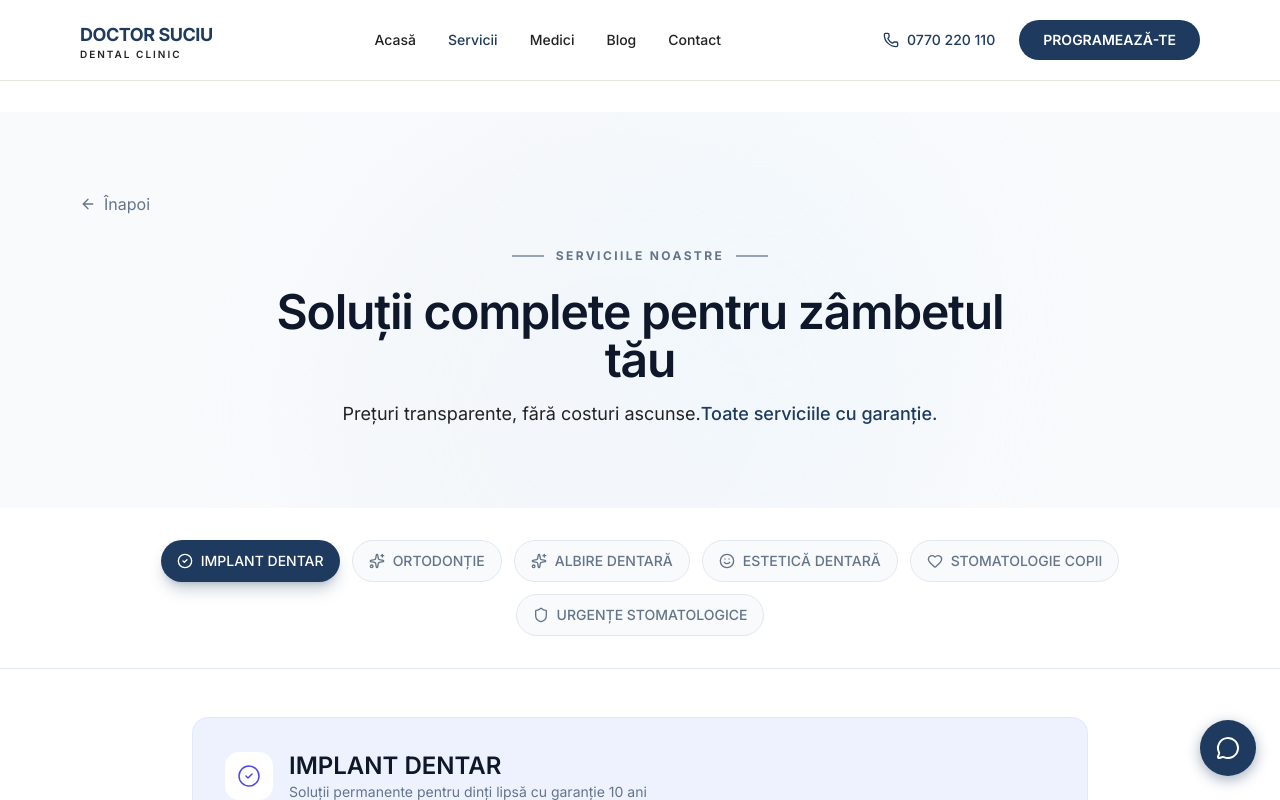
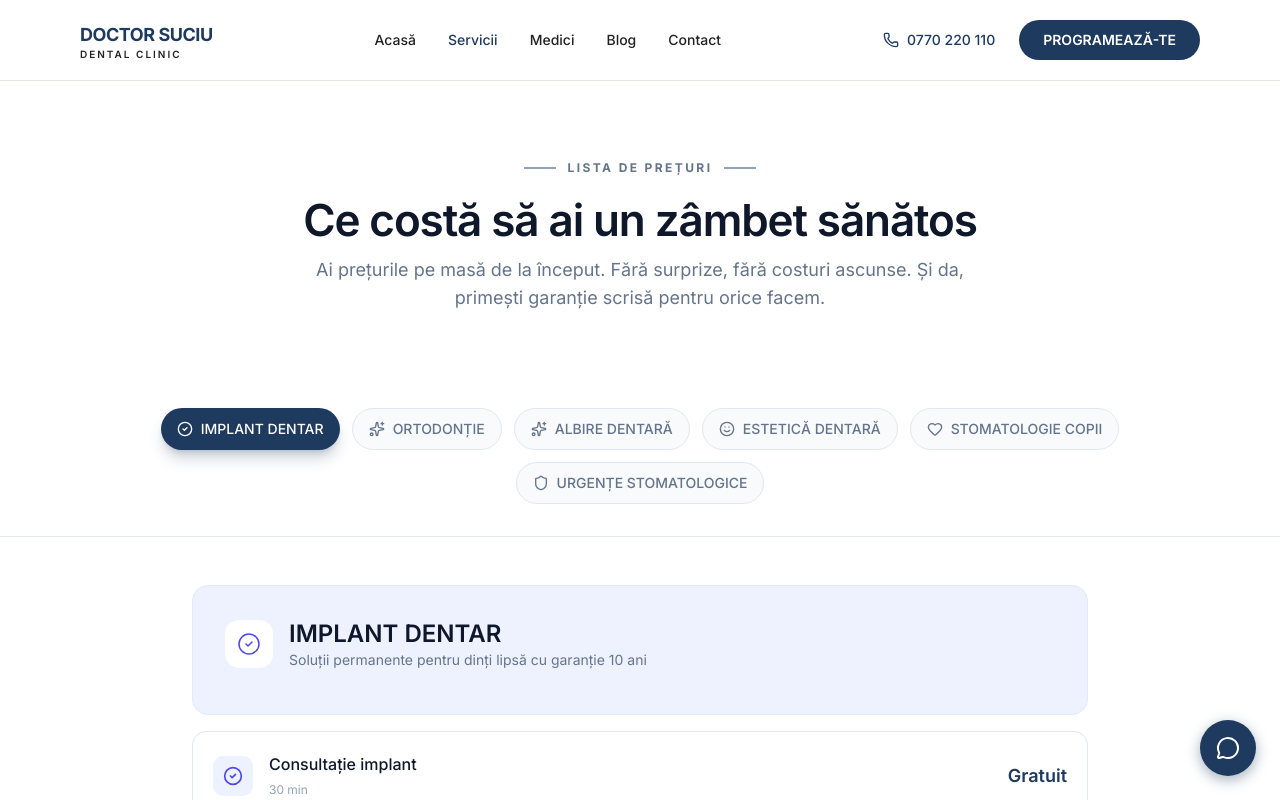
Before and after one commit to atwonio16/doctor-suciu-dental, a React (Vite) app: page /servicii in a window 1280 px wide. Shown: the top 800 px of the page. Built offline with nearby package versions, Linux system fonts and the light colour scheme.

Commit message:
Clean up ServicesPage header - remove back button, background, improve copy

```diff
--- a/src/pages/ServicesPage.tsx
+++ b/src/pages/ServicesPage.tsx
@@ -1,6 +1,6 @@
 import { useState, useEffect } from 'react';
 import { Link, useLocation } from 'react-router-dom';
-import { ArrowLeft, Heart, Shield, Sparkles, Smile, CheckCircle2, ArrowRight } from 'lucide-react';
+import { Heart, Shield, Sparkles, Smile, CheckCircle2, ArrowRight } from 'lucide-react';
 
 const categories = [
   {
@@ -121,36 +121,24 @@ const ServicesPage = () => {
   return (
     <div className="min-h-screen bg-white pt-24 lg:pt-28">
       {/* Hero Header */}
-      <section className="relative w-full py-16 lg:py-20 bg-[#f8fafc] overflow-hidden">
-        <div className="absolute inset-0">
-          <div className="absolute top-0 left-1/4 w-[600px] h-[600px] bg-slate-100 rounded-full blur-3xl opacity-60" />
-          <div className="absolute bottom-0 right-1/4 w-[400px] h-[400px] bg-sky-50 rounded-full blur-3xl opacity-40" />
-        </div>
-
-        <div className="relative z-10 w-full px-4 sm:px-6 lg:px-12 xl:px-20">
+      <section className="w-full pt-8 pb-12 lg:pt-12 lg:pb-16">
+        <div className="w-full px-4 sm:px-6 lg:px-12 xl:px-20">
           <div className="max-w-7xl mx-auto">
-            {/* Back Link */}
-            <Link to="/" className="inline-flex items-center gap-2 text-[#64748b] hover:text-medical-navy transition-colors mb-8">
-              <ArrowLeft className="w-4 h-4" />
-              Înapoi
-            </Link>
-
             <div className="text-center max-w-3xl mx-auto">
               <div className="flex items-center justify-center gap-3 mb-6">
                 <span className="w-8 h-[2px] bg-[#94a3b8]" />
                 <span className="text-xs font-bold uppercase tracking-[0.2em] text-[#64748b]">
-                  Serviciile Noastre
+                  Lista de prețuri
                 </span>
                 <span className="w-8 h-[2px] bg-[#94a3b8]" />
               </div>
 
-              <h1 className="text-3xl sm:text-4xl lg:text-5xl font-semibold text-[#0f172a] mb-4 tracking-tight">
-                Soluții complete pentru zâmbetul tău
+              <h1 className="text-3xl sm:text-4xl lg:text-[2.75rem] font-semibold text-[#0f172a] mb-4 tracking-tight">
+                Ce costă să ai un zâmbet sănătos
               </h1>
 
-              <p className="text-lg text-[#222222]">
-                Prețuri transparente, fără costuri ascunse.
-                <span className="text-medical-navy font-medium">Toate serviciile cu garanție.</span>
+              <p className="text-lg text-[#64748b] max-w-2xl mx-auto">
+                Ai prețurile pe masă de la început. Fără surprize, fără costuri ascunse. Și da, primești garanție scrisă pentru orice facem.
               </p>
             </div>
           </div>
```
Also changed, not shown: 5 other files (tests, documents, lock files or other folders).
